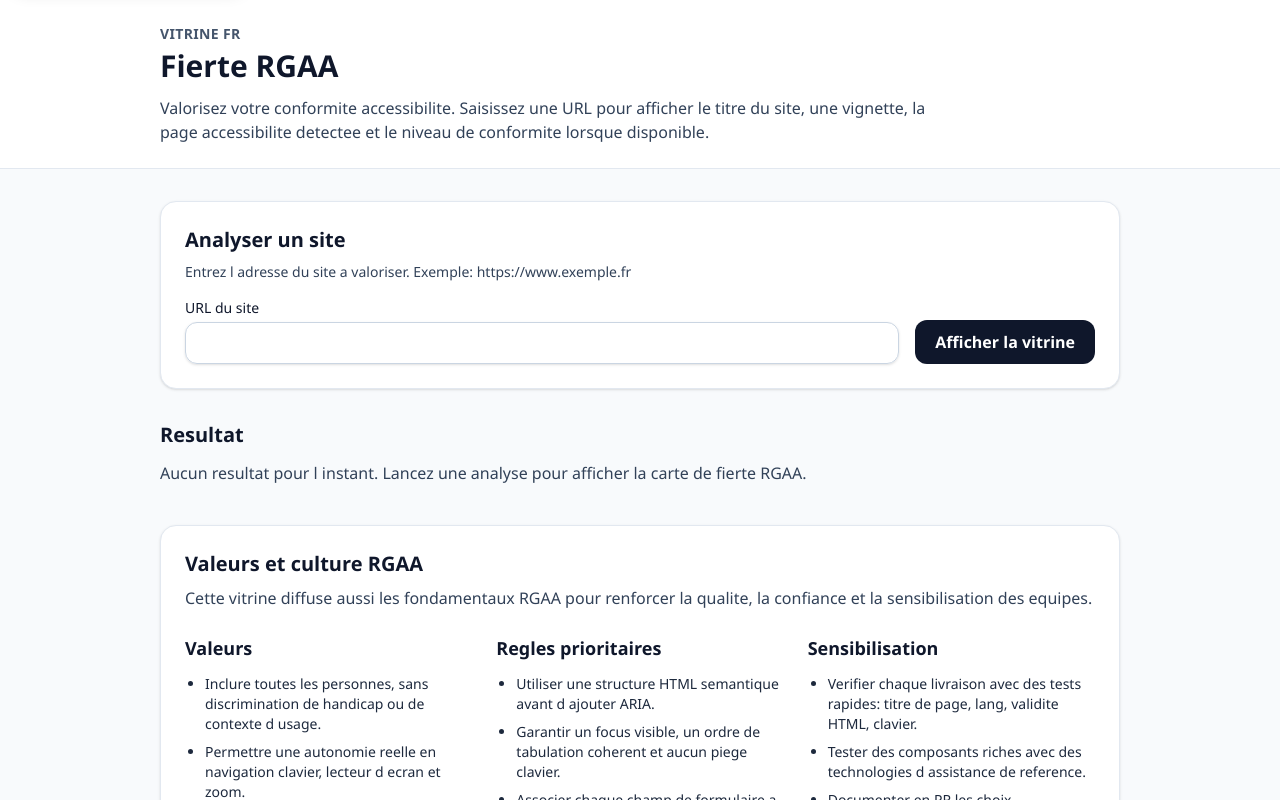
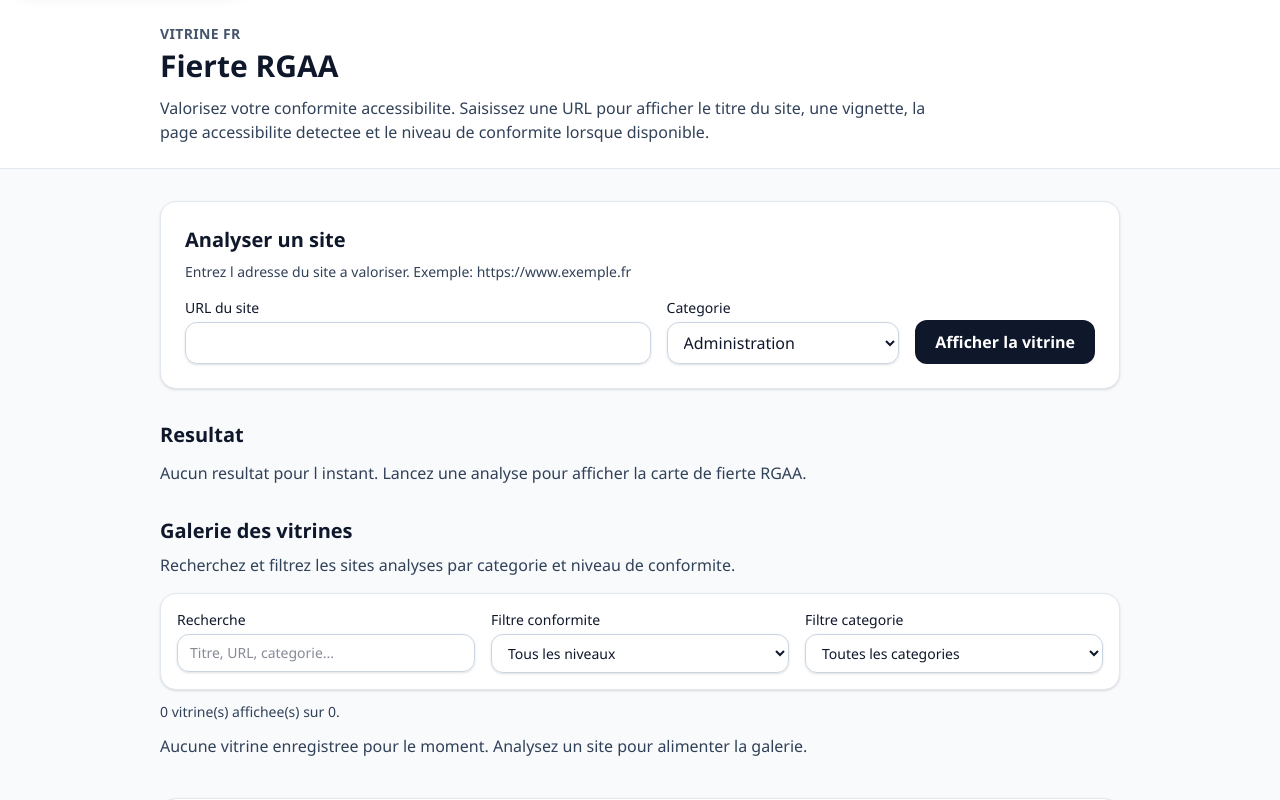
Before and after one commit to aurelienlewin/rgaa-vitrine, a React (Vite) app: page / in a window 1280 px wide. Shown: the top 800 px of the page. Built offline with nearby package versions, Linux system fonts and the light colour scheme.

Commit message:
feat(ui): add categories search and filters for vitrine gallery

```diff
--- a/src/App.tsx
+++ b/src/App.tsx
@@ -14,10 +14,33 @@ type SiteInsight = {
   updatedAt: string
 }
 
+type ShowcaseEntry = SiteInsight & {
+  category: string
+}
+
+type ShowcaseStatusFilter = 'all' | Exclude<ComplianceStatus, null>
+
 const statusClassByValue: Record<Exclude<ComplianceStatus, null>, string> = {
   full: 'bg-emerald-100 text-emerald-900',
   partial: 'bg-amber-100 text-amber-900',
   none: 'bg-rose-100 text-rose-900',
+}
+
+const showcaseCategories = [
+  'Administration',
+  'E-commerce',
+  'Media',
+  'Sante',
+  'Education',
+  'Associatif',
+  'Autre',
+]
+
+const showcaseStatusFilterLabels: Record<ShowcaseStatusFilter, string> = {
+  all: 'Tous les niveaux',
+  full: 'Totalement conforme',
+  partial: 'Partiellement conforme',
+  none: 'Non conforme',
 }
 
 const rgaaValues = [
@@ -83,16 +106,50 @@ function formatDate(value: string) {
   }).format(new Date(value))
 }
 
+function normalizeText(value: string) {
+  return value
+    .normalize('NFD')
+    .replace(/[\u0300-\u036f]/g, '')
+    .toLowerCase()
+}
+
 function App() {
   const [inputUrl, setInputUrl] = useState('')
+  const [inputCategory, setInputCategory] = useState(showcaseCategories[0])
   const [loading, setLoading] = useState(false)
   const [errorMessage, setErrorMessage] = useState<string | null>(null)
   const [insight, setInsight] = useState<SiteInsight | null>(null)
+  const [showcaseEntries, setShowcaseEntries] = useState<ShowcaseEntry[]>([])
+  const [searchQuery, setSearchQuery] = useState('')
+  const [statusFilter, setStatusFilter] = useState<ShowcaseStatusFilter>('all')
+  const [categoryFilter, setCategoryFilter] = useState('all')
 
   const loadingMessage = useMemo(
     () => (loading ? 'Analyse en cours de l URL...' : 'Analyse terminee.'),
     [loading],
   )
+
+  const filteredShowcaseEntries = useMemo(() => {
+    const normalizedQuery = normalizeText(searchQuery.trim())
+
+    return showcaseEntries.filter((entry) => {
+      const statusMatch = statusFilter === 'all' || entry.complianceStatus === statusFilter
+      const categoryMatch = categoryFilter === 'all' || entry.category === categoryFilter
+
+      if (!statusMatch || !categoryMatch) {
+        return false
+      }
+
+      if (!normalizedQuery) {
+        return true
+      }
+
+      const searchable = normalizeText(
+        `${entry.siteTitle} ${entry.normalizedUrl} ${entry.category} ${entry.complianceStatusLabel ?? ''}`,
+      )
+      return searchable.includes(normalizedQuery)
+    })
+  }, [categoryFilter, searchQuery, showcaseEntries, statusFilter])
 
   async function handleSubmit(event: FormEvent<HTMLFormElement>) {
     event.preventDefault()
@@ -114,7 +171,27 @@ function App() {
         throw new Error(typeof payload?.error === 'string' ? payload.error : 'Analyse impossible.')
       }
 
-      setInsight(payload as SiteInsight)
+      const parsedInsight = payload as SiteInsight
+      setInsight(parsedInsight)
+
+      const nextEntry: ShowcaseEntry = {
+        ...parsedInsight,
+        category: inputCategory,
+      }
+
+      setShowcaseEntries((previousEntries) => {
+        const existingIndex = previousEntries.findIndex(
+          (entry) => entry.normalizedUrl === nextEntry.normalizedUrl,
+        )
+
+        if (existingIndex === -1) {
+          return [nextEntry, ...previousEntries]
+        }
+
+        const updatedEntries = [...previousEntries]
+        updatedEntries[existingIndex] = nextEntry
+        return updatedEntries
+      })
     } catch (error) {
       setInsight(null)
       setErrorMessage(error instanceof Error ? error.message : 'Erreur reseau.')
@@ -150,8 +227,8 @@ function App() {
               Entrez l adresse du site a valoriser. Exemple: <span className="font-medium">https://www.exemple.fr</span>
             </p>
 
-            <form className="mt-4 flex flex-col gap-4 sm:flex-row sm:items-end" onSubmit={handleSubmit} noValidate>
-              <div className="flex-1">
+            <form className="mt-4 grid gap-4 md:grid-cols-[2fr_1fr_auto]" onSubmit={handleSubmit} noValidate>
+              <div>
                 <label htmlFor="url" className="block text-sm font-medium">
                   URL du site
                 </label>
@@ -168,10 +245,29 @@ function App() {
                 />
               </div>
 
+              <div>
+                <label htmlFor="categorie-site" className="block text-sm font-medium">
+                  Categorie
+                </label>
+                <select
+                  id="categorie-site"
+                  name="categorie"
+                  value={inputCategory}
+                  onChange={(event) => setInputCategory(event.target.value)}
+                  className="mt-1 w-full rounded-xl border border-slate-300 px-3 py-2 text-base shadow-sm"
+                >
+                  {showcaseCategories.map((category) => (
+                    <option key={category} value={category}>
+                      {category}
+                    </option>
+                  ))}
+                </select>
+              </div>
+
               <button
                 type="submit"
                 disabled={loading}
-                className="rounded-xl bg-slate-900 px-5 py-2.5 font-semibold text-white disabled:cursor-not-allowed disabled:opacity-60"
+                className="rounded-xl bg-slate-900 px-5 py-2.5 font-semibold text-white disabled:cursor-not-allowed disabled:opacity-60 md:self-end"
               >
                 {loading ? 'Analyse...' : 'Afficher la vitrine'}
               </button>
@@ -300,6 +396,136 @@ function App() {
             )}
           </section>
 
+          <section className="mt-8" aria-labelledby="galerie-titre">
+            <div className="flex flex-col gap-2">
+              <h2 id="galerie-titre" className="text-xl font-semibold">
+                Galerie des vitrines
+              </h2>
+              <p className="text-slate-700">
+                Recherchez et filtrez les sites analyses par categorie et niveau de conformite.
+              </p>
+            </div>
+
+            <div className="mt-4 grid gap-4 rounded-2xl border border-slate-200 bg-white p-4 shadow-sm md:grid-cols-3">
+              <div>
+                <label htmlFor="recherche-vitrine" className="block text-sm font-medium">
+                  Recherche
+                </label>
+                <input
+                  id="recherche-vitrine"
+                  type="search"
+                  value={searchQuery}
+                  onChange={(event) => setSearchQuery(event.target.value)}
+                  placeholder="Titre, URL, categorie..."
+                  className="mt-1 w-full rounded-xl border border-slate-300 px-3 py-2 text-sm shadow-sm"
+                />
+              </div>
+
+              <div>
+                <label htmlFor="filtre-statut" className="block text-sm font-medium">
+                  Filtre conformite
+                </label>
+                <select
+                  id="filtre-statut"
+                  value={statusFilter}
+                  onChange={(event) => setStatusFilter(event.target.value as ShowcaseStatusFilter)}
+                  className="mt-1 w-full rounded-xl border border-slate-300 px-3 py-2 text-sm shadow-sm"
+                >
+                  {Object.entries(showcaseStatusFilterLabels).map(([value, label]) => (
+                    <option key={value} value={value}>
+                      {label}
+                    </option>
+                  ))}
+                </select>
+              </div>
+
+              <div>
+                <label htmlFor="filtre-categorie" className="block text-sm font-medium">
+                  Filtre categorie
+                </label>
+                <select
+                  id="filtre-categorie"
+                  value={categoryFilter}
+                  onChange={(event) => setCategoryFilter(event.target.value)}
+                  className="mt-1 w-full rounded-xl border border-slate-300 px-3 py-2 text-sm shadow-sm"
+                >
+                  <option value="all">Toutes les categories</option>
+                  {showcaseCategories.map((category) => (
+                    <option key={category} value={category}>
+                      {category}
+                    </option>
+                  ))}
+                </select>
+              </div>
+            </div>
+
+            <p className="mt-3 text-sm text-slate-700">
+              {filteredShowcaseEntries.length} vitrine(s) affichee(s) sur {showcaseEntries.length}.
+            </p>
+
+            {showcaseEntries.length === 0 && (
+              <p className="mt-3 text-slate-700">
+                Aucune vitrine enregistree pour le moment. Analysez un site pour alimenter la galerie.
+              </p>
+            )}
+
+            {showcaseEntries.length > 0 && filteredShowcaseEntries.length === 0 && (
+              <p className="mt-3 text-slate-700">Aucun site ne correspond aux filtres actuels.</p>
+            )}
+
+            {filteredShowcaseEntries.length > 0 && (
+              <ul id="liste-vitrines" className="mt-4 grid gap-4 md:grid-cols-2">
+                {filteredShowcaseEntries.map((entry) => (
+                  <li key={entry.normalizedUrl} className="overflow-hidden rounded-2xl border border-slate-200 bg-white shadow-sm">
+                    <article>
+                      <div className="h-40 bg-slate-100">
+                        {entry.thumbnailUrl ? (
+                          <img
+                            src={entry.thumbnailUrl}
+                            alt={`Apercu du site ${entry.siteTitle}`}
+                            className="h-full w-full object-cover"
+                            loading="lazy"
+                            referrerPolicy="no-referrer"
+                          />
+                        ) : (
+                          <div className="flex h-full items-center justify-center px-3 text-center text-sm text-slate-600">
+                            Aucune vignette disponible
+                          </div>
+                        )}
+                      </div>
+                      <div className="space-y-2 p-4">
+                        <h3 className="text-lg font-semibold">{entry.siteTitle}</h3>
+                        <p className="text-xs text-slate-600">Categorie: {entry.category}</p>
+                        <p className="text-xs text-slate-600">Mise a jour: {formatDate(entry.updatedAt)}</p>
+                        <p className="text-sm">
+                          <a href={entry.normalizedUrl} target="_blank" rel="noreferrer noopener" className="break-all">
+                            {entry.normalizedUrl}
+                          </a>
+                        </p>
+                        <div className="flex flex-wrap items-center gap-2">
+                          {entry.complianceStatus ? (
+                            <span
+                              className={`inline-flex rounded-full px-3 py-1 text-xs font-semibold ${statusClassByValue[entry.complianceStatus]}`}
+                            >
+                              {entry.complianceStatusLabel}
+                            </span>
+                          ) : (
+                            <span className="inline-flex rounded-full bg-slate-200 px-3 py-1 text-xs font-semibold text-slate-800">
+                              Niveau inconnu
+                            </span>
+                          )}
+                          <span className="inline-flex rounded-full bg-slate-100 px-3 py-1 text-xs font-semibold text-slate-800">
+                            Score: {entry.complianceScore !== null ? `${entry.complianceScore}%` : 'N/A'}
+                          </span>
+                        </div>
+                      </div>
+                    </article>
+                  </li>
+                ))}
+              </ul>
+            )}
+          </section>
+
           <section
             className="mt-10 rounded-2xl border border-slate-200 bg-white p-6 shadow-sm"
             aria-labelledby="rgaa-culture-titre"
```
